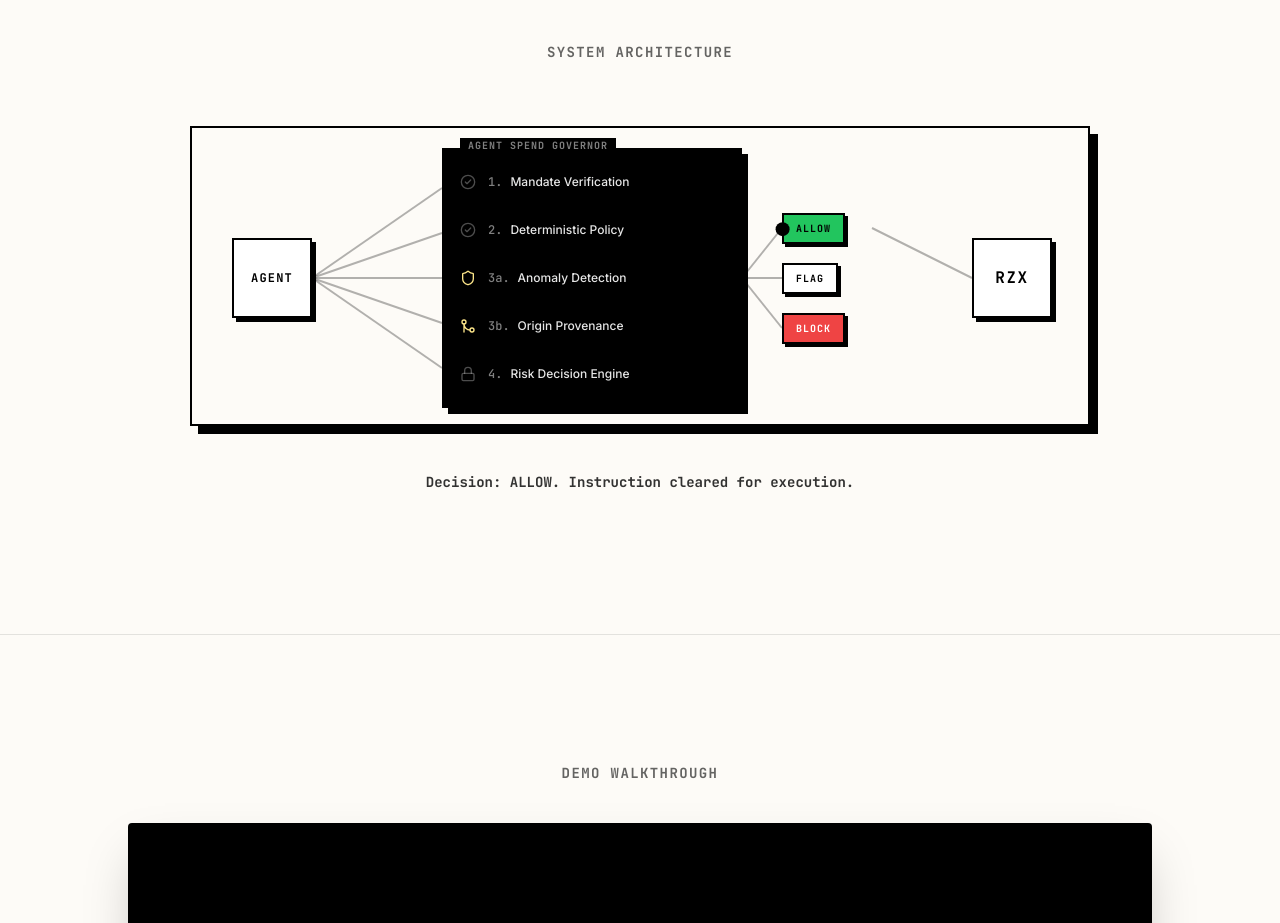
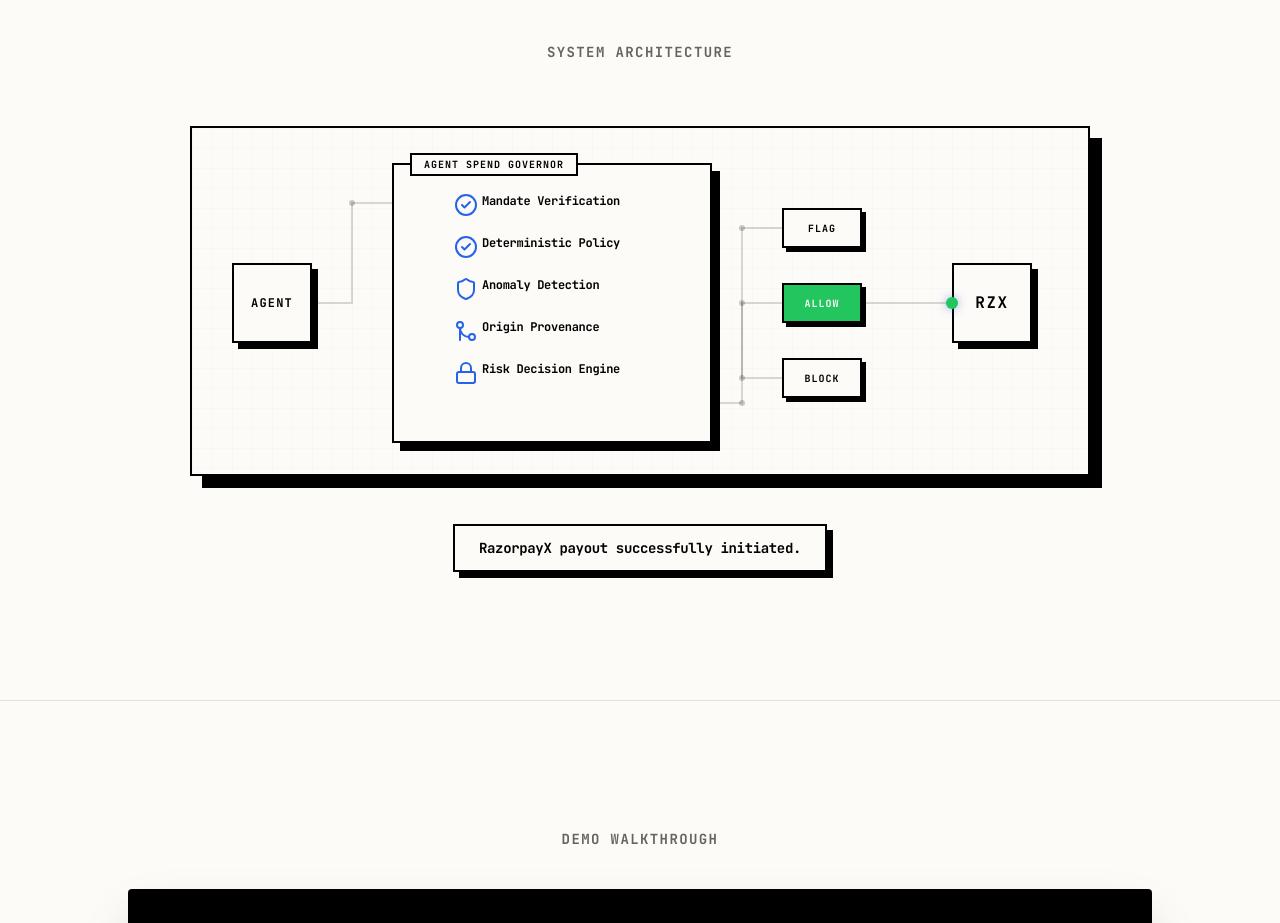
Before and after one commit to jyotirmya17/razorpay-agent-spend-governor, a Next.js app in the folder dashboard/: page / in a window 1280 px wide. Shown: the part 1860-2783 px from the top of the page. Built offline with nearby package versions, Linux system fonts and the light colour scheme; a web font is replaced by a local one.

Commit message:
style: redesign ArchitectureDiagram to match minimalist theme with PCB-style paths and sequential animation

```diff
--- a/dashboard/components/landing/ArchitectureDiagram.tsx
+++ b/dashboard/components/landing/ArchitectureDiagram.tsx
@@ -17,31 +17,78 @@
   useGSAP(() => {
     if (!dotRef.current) return;
 
-    const tl = gsap.timeline({ repeat: -1, repeatDelay: 1 });
+    const tl = gsap.timeline({ repeat: -1, repeatDelay: 1.5 });
 
-    const step = (x: number, y: number, text: string, delay = 0) => {
-      tl.to(dotRef.current, {
-        x: x - DOT_RADIUS,
-        y: y - DOT_RADIUS,
-        duration: 0.6,
-        ease: "power2.inOut",
-        onStart: () => setCaption(text),
-      }, `+=${delay}`);
-    };
+    // Reset initial states
+    gsap.set(dotRef.current, { x: 120 - DOT_RADIUS, y: 175 - DOT_RADIUS, opacity: 1, backgroundColor: "#000000" });
+    gsap.set('.step-text', { color: "rgba(0,0,0,0.3)" });
+    gsap.set('.step-icon', { opacity: 0.3, color: "#000000" });
+    gsap.set('.allow-box', { backgroundColor: "#FDFBF7", color: "#000000" });
 
-    gsap.set(dotRef.current, { x: 80 - DOT_RADIUS, y: 150 - DOT_RADIUS, opacity: 1 });
+    // AGENT -> GOVERNOR STEP 1
+    tl.to(dotRef.current, { x: 160 - DOT_RADIUS, duration: 0.25, ease: "none", onStart: () => setCaption("Agent initiates a payout instruction.") })
+      .to(dotRef.current, { y: 75 - DOT_RADIUS, duration: 0.35, ease: "none" })
+      .to(dotRef.current, { x: 240 - DOT_RADIUS, duration: 0.25, ease: "none" })
 
-    step(250, 60, "1. Verifying instruction against cryptographic mandate.", 0.5);
-    step(250, 105, "2. Applying deterministic spend policies and velocity limits.", 0.5);
-    step(250, 150, "3. Scanning for behavioral anomalies and origin tampering.", 0.5);
-    step(250, 195, "4. Risk Decision Engine evaluating final signal matrix.", 0.5);
-    step(250, 240, "5. Committing tamper-evident hash to the audit chain.", 0.5);
-    step(590, 100, "Decision: ALLOW. Instruction cleared for execution.", 0.5);
-    step(780, 150, "RazorpayX payout successfully initiated.", 0.5);
+    // Step 1
+    .add(() => {
+      setCaption("1. Verifying instruction against cryptographic mandate.");
+      gsap.to('#step-1 .step-text', { color: "#000000", duration: 0.2 });
+      gsap.to('#step-1 .step-icon', { opacity: 1, color: "#2563EB", duration: 0.2 });
+    })
+    .to(dotRef.current, { y: 125 - DOT_RADIUS, duration: 0.4, ease: "none", delay: 0.3 })
 
-    tl.to(dotRef.current, { opacity: 0, duration: 0.3 }, "+=1");
-    tl.set(dotRef.current, { x: 80 - DOT_RADIUS, y: 150 - DOT_RADIUS });
-    tl.to(dotRef.current, { opacity: 1, duration: 0.3, onStart: () => setCaption("Agent initiates a new payout instruction.") });
+    // Step 2
+    .add(() => {
+      setCaption("2. Applying deterministic spend policies and velocity limits.");
+      gsap.to('#step-2 .step-text', { color: "#000000", duration: 0.2 });
+      gsap.to('#step-2 .step-icon', { opacity: 1, color: "#2563EB", duration: 0.2 });
+    })
+    .to(dotRef.current, { y: 175 - DOT_RADIUS, duration: 0.4, ease: "none", delay: 0.3 })
+
+    // Step 3a
+    .add(() => {
+      setCaption("3. Scanning for behavioral anomalies and origin tampering.");
+      gsap.to('#step-3a .step-text', { color: "#000000", duration: 0.2 });
+      gsap.to('#step-3a .step-icon', { opacity: 1, color: "#2563EB", duration: 0.2 });
+    })
+    .to(dotRef.current, { y: 225 - DOT_RADIUS, duration: 0.4, ease: "none", delay: 0.3 })
+
+    // Step 3b
+    .add(() => {
+      gsap.to('#step-3b .step-text', { color: "#000000", duration: 0.2 });
+      gsap.to('#step-3b .step-icon', { opacity: 1, color: "#2563EB", duration: 0.2 });
+    })
+    .to(dotRef.current, { y: 275 - DOT_RADIUS, duration: 0.4, ease: "none", delay: 0.3 })
+
+    // Step 4
+    .add(() => {
+      setCaption("4. Risk Decision Engine evaluating final signal matrix.");
+      gsap.to('#step-4 .step-text', { color: "#000000", duration: 0.2 });
+      gsap.to('#step-4 .step-icon', { opacity: 1, color: "#2563EB", duration: 0.2 });
+    })
+
+    // GOVERNOR -> ALLOW
+    .to(dotRef.current, { x: 550 - DOT_RADIUS, duration: 0.6, ease: "none", delay: 0.4 })
+    .to(dotRef.current, { y: 175 - DOT_RADIUS, duration: 0.3, ease: "none" })
+    .to(dotRef.current, { x: 590 - DOT_RADIUS, duration: 0.15, ease: "none" })
+
+    // ALLOW Decision
+    .add(() => {
+      setCaption("Decision: ALLOW. Instruction cleared for execution.");
+      gsap.to('.allow-box', { backgroundColor: "#22C55E", color: "#FDFBF7", duration: 0.2 });
+      gsap.to(dotRef.current, { backgroundColor: "#22C55E", duration: 0.2 });
+    })
+
+    // ALLOW -> RZX
+    .set(dotRef.current, { x: 670 - DOT_RADIUS, delay: 0.5 })
+    .to(dotRef.current, { x: 760 - DOT_RADIUS, duration: 0.35, ease: "none" })
+    .add(() => {
+      setCaption("RazorpayX payout successfully initiated.");
+    })
+
+    // Fade out and loop
+    .to(dotRef.current, { opacity: 0, duration: 0.3, delay: 0.8 });
 
   }, { scope: containerRef });
 
@@ -49,67 +96,102 @@
     <div className="w-full max-w-5xl mx-auto flex flex-col items-center">
       <div
         ref={containerRef}
-        className="relative w-full max-w-[900px] h-[300px] border-2 border-black bg-transparent overflow-hidden hidden md:block shadow-[8px_8px_0_0_#000]"
+        className="relative w-full max-w-[900px] h-[350px] border-2 border-black bg-transparent overflow-hidden hidden md:block shadow-[12px_12px_0_0_#000]"
       >
-        <svg className="absolute inset-0 w-full h-full pointer-events-none" stroke="rgba(0,0,0,0.3)" strokeWidth="2" fill="none">
-          <path d="M 120 150 L 250 60" />
-          <path d="M 120 150 L 250 105" />
-          <path d="M 120 150 L 250 150" />
-          <path d="M 120 150 L 250 195" />
-          <path d="M 120 150 L 250 240" />
+        {/* SVG PATHS & GRID */}
+        <svg className="absolute inset-0 w-full h-full pointer-events-none" stroke="rgba(0,0,0,0.15)" strokeWidth="2" fill="none">
+          {/* Background grid pattern for technical feel */}
+          <pattern id="grid" width="20" height="20" patternUnits="userSpaceOnUse">
+            <path d="M 20 0 L 0 0 0 20" fill="none" stroke="rgba(0,0,0,0.03)" strokeWidth="1"/>
+          </pattern>
+          <rect width="100%" height="100%" fill="url(#grid)" stroke="none" />
 
-          <path d="M 550 150 L 590 100" />
-          <path d="M 550 150 L 590 150" />
-          <path d="M 550 150 L 590 200" />
+          {/* Data Paths */}
+          <path d="M 120 175 L 160 175 L 160 75 L 240 75" />
+          <path d="M 240 75 L 240 275" />
+          <path d="M 240 275 L 550 275 L 550 175 L 590 175" />
 
-          <path d="M 680 100 L 780 150" />
+          <path d="M 550 175 L 550 100 L 590 100" />
+          <path d="M 550 175 L 550 250 L 590 250" />
+
+          <path d="M 670 175 L 760 175" />
+
+          {/* Junction Nodes */}
+          <circle cx="160" cy="75" r="3" fill="rgba(0,0,0,0.2)" stroke="none" />
+          <circle cx="550" cy="275" r="3" fill="rgba(0,0,0,0.2)" stroke="none" />
+          <circle cx="550" cy="175" r="3" fill="rgba(0,0,0,0.2)" stroke="none" />
+          <circle cx="550" cy="100" r="3" fill="rgba(0,0,0,0.2)" stroke="none" />
+          <circle cx="550" cy="250" r="3" fill="rgba(0,0,0,0.2)" stroke="none" />
+
+          {/* Step Nodes */}
+          {[75, 125, 175, 225, 275].map(y => (
+             <circle key={y} cx="240" cy={y} r="5" fill="#FDFBF7" stroke="rgba(0,0,0,0.3)" strokeWidth="2" />
+          ))}
         </svg>
 
+        {/* THE TRAVELING DOT */}
         <div
           ref={dotRef}
-          className="absolute top-0 left-0 w-[14px] h-[14px] bg-black rounded-full z-50"
+          className="absolute top-0 left-0 w-[12px] h-[12px] bg-black rounded-full z-50 shadow-[0_0_10px_rgba(37,99,235,0.5)]"
         />
 
-        <div className="absolute left-[40px] top-[110px] w-[80px] h-[80px] border-2 border-black bg-white flex items-center justify-center text-xs font-mono font-bold tracking-widest z-10 text-black shadow-[4px_4px_0_0_#000]">
+        {/* AGENT BOX */}
+        <div className="absolute left-[40px] top-[135px] w-[80px] h-[80px] border-2 border-black bg-[#FDFBF7] flex items-center justify-center text-xs font-mono font-bold tracking-widest z-10 text-black shadow-[6px_6px_0_0_#000]">
           AGENT
         </div>
 
-        <div className="absolute left-[250px] top-[20px] w-[300px] h-[260px] border-2 border-black bg-black p-4 flex flex-col justify-between z-10 shadow-[6px_6px_0_0_#000]">
-          <div className="text-[10px] text-white/50 uppercase tracking-widest font-mono font-bold absolute -top-[12px] left-4 bg-black px-2">Agent Spend Governor</div>
+        {/* GOVERNOR BOX */}
+        <div className="absolute left-[200px] top-[35px] w-[320px] h-[280px] border-2 border-black bg-[#FDFBF7] z-10 shadow-[8px_8px_0_0_#000] flex flex-col items-start pt-[28px] pl-[60px] space-y-[26px]">
+          <div className="absolute -top-[12px] left-[16px] bg-[#FDFBF7] border-2 border-black px-3 py-0.5 text-[10px] font-mono font-bold uppercase tracking-widest text-black">
+            Agent Spend Governor
+          </div>
 
-          <div className="flex items-center text-xs text-white/90 font-medium h-8">
-            <CheckCircle2 className="w-4 h-4 mr-3 text-white/30" /> <span className="font-mono mr-2 text-white/50">1.</span> Mandate Verification
-          </div>
-          <div className="flex items-center text-xs text-white/90 font-medium h-8">
-            <CheckCircle2 className="w-4 h-4 mr-3 text-white/30" /> <span className="font-mono mr-2 text-white/50">2.</span> Deterministic Policy
-          </div>
-          <div className="flex items-center text-xs text-white/90 font-medium h-8">
-            <Shield className="w-4 h-4 mr-3 text-[#FDE68A]" /> <span className="font-mono mr-2 text-white/50">3a.</span> Anomaly Detection
-          </div>
-          <div className="flex items-center text-xs text-white/90 font-medium h-8">
-            <GitMerge className="w-4 h-4 mr-3 text-[#FDE68A]" /> <span className="font-mono mr-2 text-white/50">3b.</span> Origin Provenance
-          </div>
-          <div className="flex items-center text-xs text-white/90 font-medium h-8">
-            <Lock className="w-4 h-4 mr-3 text-white/30" /> <span className="font-mono mr-2 text-white/50">4.</span> Risk Decision Engine
-          </div>
+          <StepItem id="step-1" icon={<CheckCircle2 />} text="Mandate Verification" />
+          <StepItem id="step-2" icon={<CheckCircle2 />} text="Deterministic Policy" />
+          <StepItem id="step-3a" icon={<Shield />} text="Anomaly Detection" />
+          <StepItem id="step-3b" icon={<GitMerge />} text="Origin Provenance" />
+          <StepItem id="step-4" icon={<Lock />} text="Risk Decision Engine" />
         </div>
 
-        <div className="absolute left-[590px] top-[85px] px-3 py-1.5 border-2 border-black text-black bg-[#22C55E] text-[10px] font-mono font-bold tracking-widest z-10 shadow-[3px_3px_0_0_#000]">ALLOW</div>
-        <div className="absolute left-[590px] top-[135px] px-3 py-1.5 border-2 border-black text-black bg-white text-[10px] font-mono font-bold tracking-widest z-10 shadow-[3px_3px_0_0_#000]">FLAG</div>
-        <div className="absolute left-[590px] top-[185px] px-3 py-1.5 border-2 border-black text-white bg-[#EF4444] text-[10px] font-mono font-bold tracking-widest z-10 shadow-[3px_3px_0_0_#000]">BLOCK</div>
+        {/* DECISION BOXES */}
+        <div className="allow-box absolute left-[590px] top-[155px] w-[80px] h-[40px] border-2 border-black bg-[#FDFBF7] text-black text-[10px] font-mono font-bold tracking-widest flex items-center justify-center z-10 shadow-[4px_4px_0_0_#000] transition-colors">
+          ALLOW
+        </div>
+        <div className="absolute left-[590px] top-[80px] w-[80px] h-[40px] border-2 border-black bg-[#FDFBF7] text-black text-[10px] font-mono font-bold tracking-widest flex items-center justify-center z-10 shadow-[4px_4px_0_0_#000]">
+          FLAG
+        </div>
+        <div className="absolute left-[590px] top-[230px] w-[80px] h-[40px] border-2 border-black bg-[#FDFBF7] text-black text-[10px] font-mono font-bold tracking-widest flex items-center justify-center z-10 shadow-[4px_4px_0_0_#000]">
+          BLOCK
+        </div>
 
-        <div className="absolute left-[780px] top-[110px] w-[80px] h-[80px] border-2 border-black bg-white flex items-center justify-center z-10 shadow-[4px_4px_0_0_#000]">
+        {/* RZX BOX */}
+        <div className="absolute left-[760px] top-[135px] w-[80px] h-[80px] border-2 border-black bg-[#FDFBF7] flex items-center justify-center z-10 shadow-[6px_6px_0_0_#000]">
           <span className="text-black font-mono font-bold tracking-widest">RZX</span>
         </div>
       </div>
 
-      <div className="md:hidden border-2 border-black p-6 text-sm text-black font-bold text-center w-full bg-white shadow-[6px_6px_0_0_#000]">
+      {/* MOBILE FALLBACK */}
+      <div className="md:hidden border-2 border-black p-6 text-sm text-black font-bold text-center w-full bg-[#FDFBF7] shadow-[6px_6px_0_0_#000]">
         Interactive diagram requires a larger screen.
       </div>
 
-      <div className="mt-8 h-12 flex items-center justify-center w-full px-4 text-center">
-        <p className="text-sm font-mono font-bold text-black opacity-80">{caption}</p>
+      {/* CAPTION */}
+      <div className="mt-12 flex items-center justify-center w-full px-4">
+        <p className="text-xs md:text-sm font-mono font-bold text-black bg-[#FDFBF7] border-2 border-black px-6 py-3 shadow-[6px_6px_0_0_#000] tracking-tight">
+          {caption}
+        </p>
       </div>
     </div>
   );
 }
+
+function StepItem({ id, icon, text }: { id: string, icon: React.ReactNode, text: string }) {
+  return (
+    <div id={id} className="flex items-center text-xs font-mono font-bold text-black transition-colors duration-300">
+      <div className="step-icon w-4 h-4 mr-3">
+        {icon}
+      </div>
+      <span className="step-text tracking-tight">{text}</span>
+    </div>
+  );
+}
```
